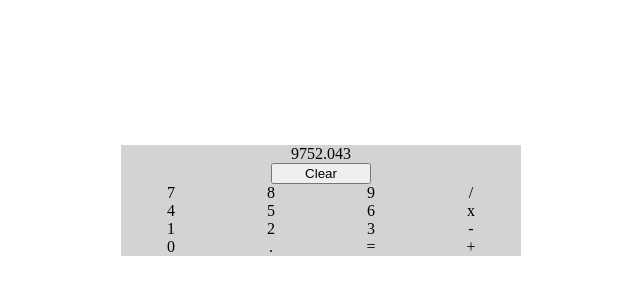
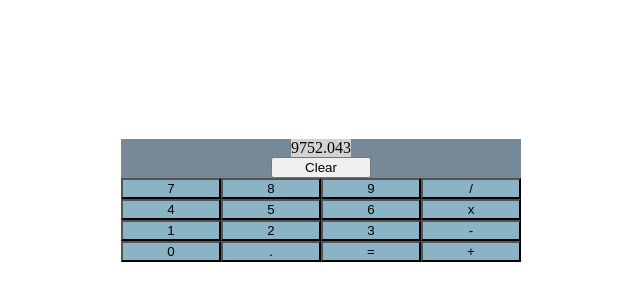
Before and after one commit to lukeledvina/calculator, a plain HTML site: page index.html in a window 1280 px wide. Shown: the part 208-508 px from the top of the page, without its empty margins (319-959 px from the left). Drawn offline with Linux system fonts and the light colour scheme.

Commit message:
Make the divs buttons

```diff
--- a/index.html
+++ b/index.html
@@ -12,22 +12,22 @@
             <button class="clear">Clear</button>
             <div class="button-container">
 
-                <div>7</div>
-                <div>8</div>
-                <div>9</div>
-                <div>/</div>
-                <div>4</div>
-                <div>5</div>
-                <div>6</div>
-                <div>x</div>
-                <div>1</div>
-                <div>2</div>
-                <div>3</div>
-                <div>-</div>
-                <div>0</div>
-                <div>.</div>
-                <div>=</div>
-                <div>+</div>
+                <button>7</button>
+                <button>8</button>
+                <button>9</button>
+                <button>/</button>
+                <button>4</button>
+                <button>5</button>
+                <button>6</button>
+                <button>x</button>
+                <button>1</button>
+                <button>2</button>
+                <button>3</button>
+                <button>-</button>
+                <button>0</button>
+                <button>.</button>
+                <button>=</button>
+                <button>+</button>
             </div>
         </div>
 
--- a/style.css
+++ b/style.css
@@ -13,7 +13,7 @@ body {
     display: flex;
     justify-content: center;
     align-items: center;
-    background-color: lightgray;
+    background-color: lightslategray;
     width: 400px;
     flex-direction: column;
 }
@@ -24,13 +24,14 @@ body {
 }
 
 .display {
-
+    background-color: lightgray;
 }
 .clear {
     width: 100px;
 }
 
-.button-container div {
+.button-container button {
     width: 100px;
     text-align: center;
+    background-color: rgb(138, 180, 197);
 }
```
